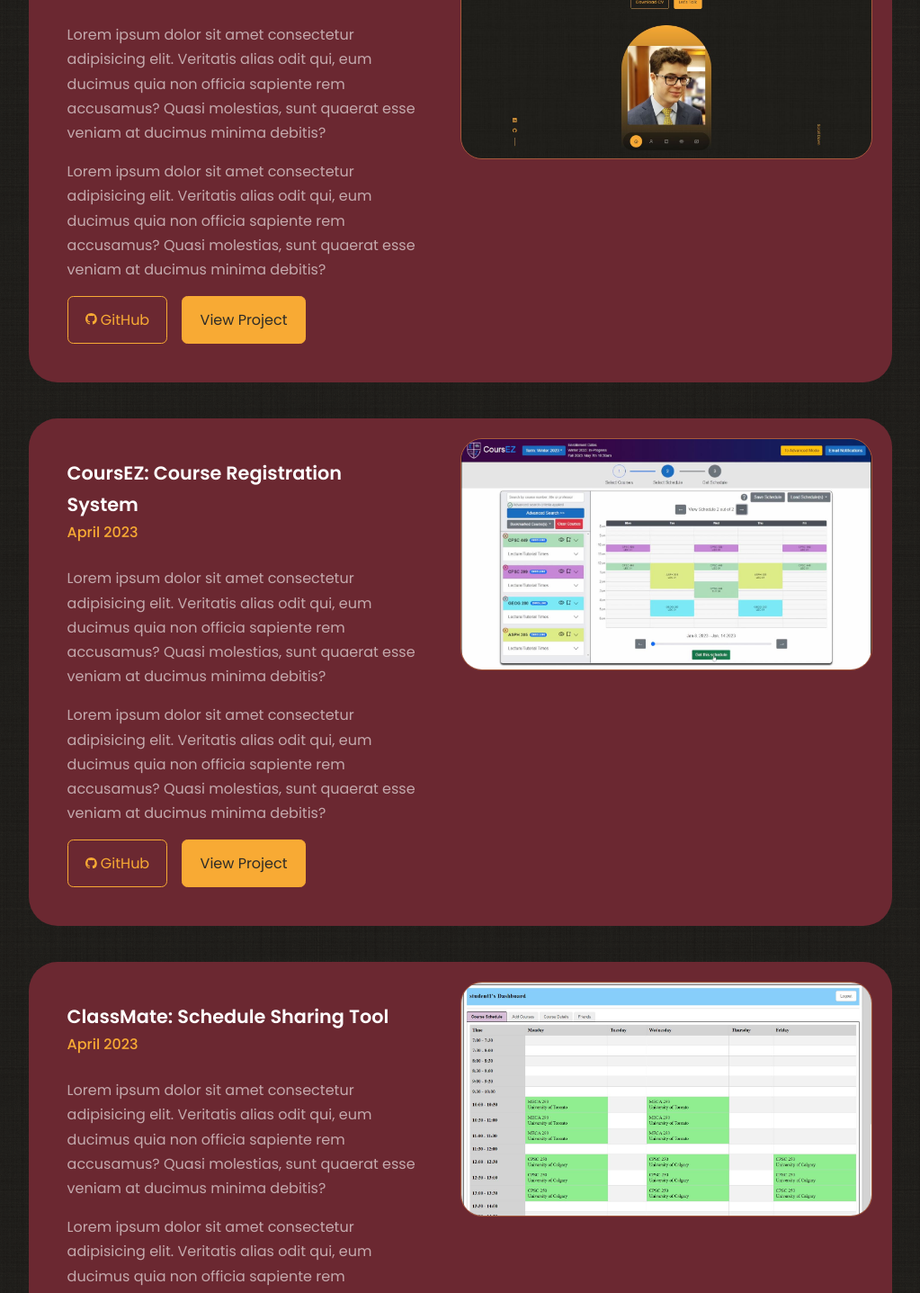
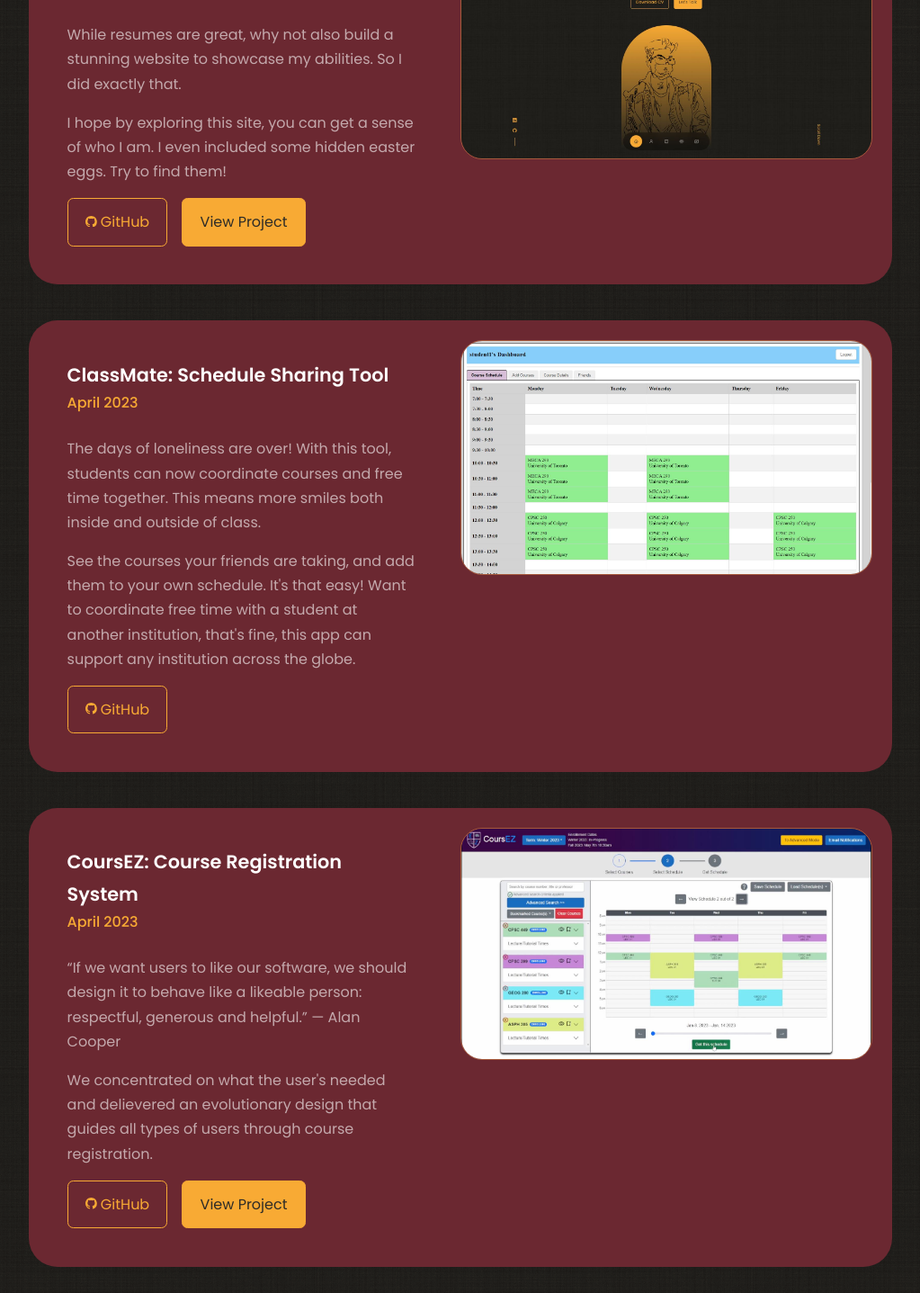
Before and after one commit to TheJasonOsmond/React-Portfolio-Website, a React (Create React App) app: page / in a window 1280 px wide. Shown: the part 2420-3857 px from the top of the page at 90% size, without its empty margins (128-1151 px from the left). Built offline with nearby package versions, Linux system fonts and the light colour scheme.

Commit message:
3 Descriptions

```diff
--- a/src/components/portfolio/Portfolio.jsx
+++ b/src/components/portfolio/Portfolio.jsx
@@ -23,10 +23,10 @@
             <h3>React Portfolio Website</h3>
             <h4>May 2023</h4>
             <p>
-            Lorem ipsum dolor sit amet consectetur adipisicing elit. Veritatis alias odit qui, eum ducimus quia non officia sapiente rem accusamus? Quasi molestias, sunt quaerat esse veniam at ducimus minima debitis?
+            While resumes are great, why not also build a stunning website to showcase my abilities. So I did exactly that.
             </p>
             <p>
-            Lorem ipsum dolor sit amet consectetur adipisicing elit. Veritatis alias odit qui, eum ducimus quia non officia sapiente rem accusamus? Quasi molestias, sunt quaerat esse veniam at ducimus minima debitis?
+            I hope by exploring this site, you can get a sense of who I am. I even included some hidden easter eggs. Try to find them!
             </p>
 
             <div className='portfolio__item-cta'>
@@ -40,16 +40,40 @@
             <img src={IMG1} alt="" />
           </div>
         </article>
+        {/* CLASSMATE */}
+        <article className='portfolio__item'>
+          <div className='portfolio__item-info'>
+            <h3>ClassMate: Schedule Sharing Tool</h3>
+            <h4>April 2023</h4>
+            <p>
+              The days of loneliness are over! With this tool, students can now coordinate courses and free time together. This means more smiles both inside and outside of class.
+            </p>
+            <p>
+              See the courses your friends are taking, and add them to your own schedule. It's that easy! Want to coordinate free time with a student at another institution, that's fine, this app can support any institution across the globe.
+            </p>
+
+            <div className='portfolio__item-cta'>
+            <a href='https://github.com/jayzk/CPSC481_FinalProject' className='btn' target='_blank'>
+            <BsGithub className='portfolio__item-cta-icon'/> GitHub
+            </a>
+            </div>
+          </div>
+          <div className='portfolio__item-image'>
+            <img src={IMG3} alt="" />
+          </div>
+        </article>
         {/* COURSEZ */}
         <article className='portfolio__item'>
           <div className='portfolio__item-info'>
             <h3>CoursEZ: Course Registration System</h3>
             <h4>April 2023</h4>
             <p>
-            Lorem ipsum dolor sit amet consectetur adipisicing elit. Veritatis alias odit qui, eum ducimus quia non officia sapiente rem accusamus? Quasi molestias, sunt quaerat esse veniam at ducimus minima debitis?
+            {/* “Design is in everything we make, but it’s also between those things. It’s a mix of craft, science, storytelling, propaganda, and philosophy.” - Erik Edigard */}
+            {/* “Socrates said, “Know thyself.” I say, “Know thy users.” And guess what? They don’t think like you do.” - Joshua Brewer */}
+            “If we want users to like our software, we should design it to behave like a likeable person: respectful, generous and helpful.” — Alan Cooper
             </p>
             <p>
-            Lorem ipsum dolor sit amet consectetur adipisicing elit. Veritatis alias odit qui, eum ducimus quia non officia sapiente rem accusamus? Quasi molestias, sunt quaerat esse veniam at ducimus minima debitis?
+              We concentrated on what the user's needed and delievered an evolutionary design that guides all types of users through course registration.
             </p>
 
             <div className='portfolio__item-cta'>
@@ -61,28 +85,6 @@
           </div>
           <div className='portfolio__item-image'>
             <img src={IMG2} alt="" />
-          </div>
-        </article>
-        {/* CLASSMATE */}
-        <article className='portfolio__item'>
-          <div className='portfolio__item-info'>
-            <h3>ClassMate: Schedule Sharing Tool</h3>
-            <h4>April 2023</h4>
-            <p>
-            Lorem ipsum dolor sit amet consectetur adipisicing elit. Veritatis alias odit qui, eum ducimus quia non officia sapiente rem accusamus? Quasi molestias, sunt quaerat esse veniam at ducimus minima debitis?
-            </p>
-            <p>
-            Lorem ipsum dolor sit amet consectetur adipisicing elit. Veritatis alias odit qui, eum ducimus quia non officia sapiente rem accusamus? Quasi molestias, sunt quaerat esse veniam at ducimus minima debitis?
-            </p>
-
-            <div className='portfolio__item-cta'>
-            <a href='https://github.com/jayzk/CPSC481_FinalProject' className='btn' target='_blank'>
-            <BsGithub className='portfolio__item-cta-icon'/> GitHub
-            </a>
-            </div>
-          </div>
-          <div className='portfolio__item-image'>
-            <img src={IMG3} alt="" />
           </div>
         </article>
         {/* CHECKOUT SOFTWARE */}
@@ -108,7 +110,7 @@
           </div>
         </article>
         {/* Cyber Security Learning Application */}
-        <article className='portfolio__item'>
+        {/* <article className='portfolio__item'>
           <div className='portfolio__item-info'>
             <h3>Cyber Security Learning Application</h3>
             <h4>December 2022</h4>
@@ -128,7 +130,7 @@
           <div className='portfolio__item-image'>
             <img src={IMG5} alt="" />
           </div>
-        </article>
+        </article> */}
         {/* ECOROUTE */}
         <article className='portfolio__item'>
           <div className='portfolio__item-info'>
@@ -153,7 +155,7 @@
           </div>
         </article>
         {/* Benny Beaver */}
-        <article className='portfolio__item'>
+        {/* <article className='portfolio__item'>
           <div className='portfolio__item-info'>
             <h3>Benny Beaver</h3>
             <h4>February 2021</h4>
@@ -174,7 +176,7 @@
           <div className='portfolio__item-image'>
             <img src={IMG7} alt="" />
           </div>
-        </article>
+        </article> */}
       </div>
     </section>
   )
```
Also changed, not shown: src/assets/portfolio/react-website.JPG.
